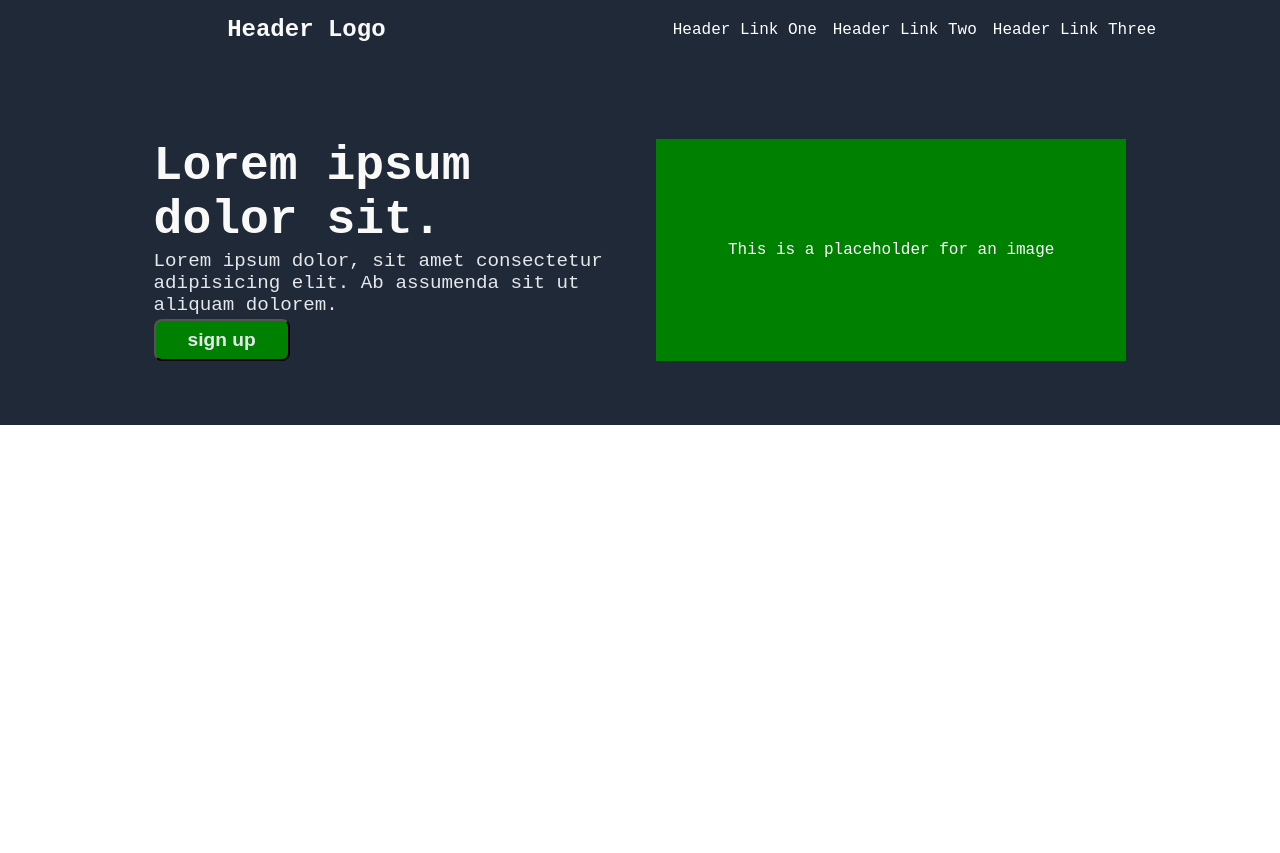
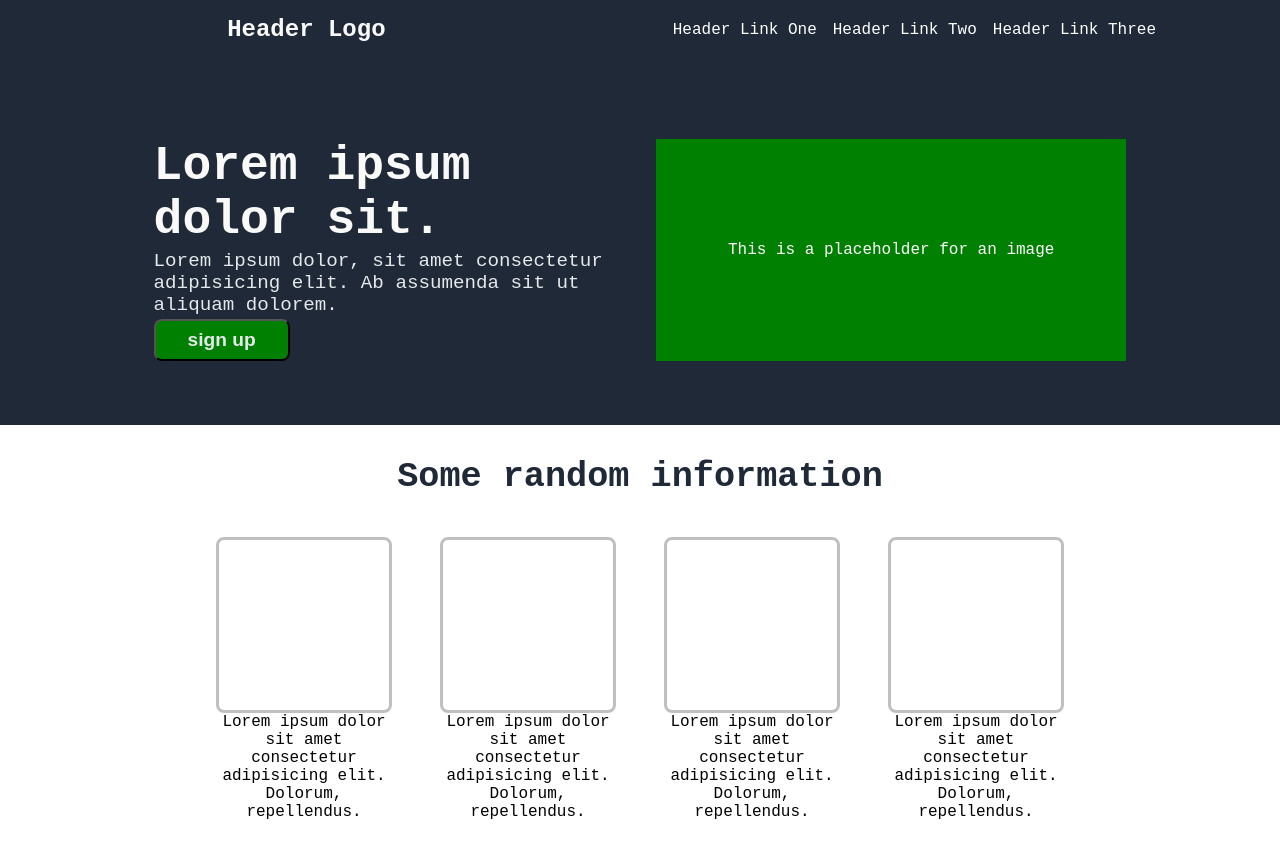
Before and after one commit to Knguyen-dev/odin-project-landing, a plain HTML site: page index.html in a window 1280 px wide. Before the commit the page ends 800 px from the top, so only its background shows below. Drawn offline with Linux system fonts and the light colour scheme.

Commit message:
Finished the designing for the random information section

```diff
--- a/index.html
+++ b/index.html
@@ -29,7 +29,41 @@
           This is a placeholder for an image
         </div>
       </div>
+    </section>
 
+    <section class="information-section">
+      <h1>Some random information</h1>
+      <!-- Content row section -->
+      <div class="content-row">
+        <!-- Single content block -->
+        <article>
+          <div class="image-container"></div>
+          <p class="image-details">
+            Lorem ipsum dolor sit amet consectetur adipisicing elit. Dolorum, repellendus.
+          </p>
+        </article>
+
+        <article>
+          <div class="image-container"></div>
+          <p class="image-details">
+            Lorem ipsum dolor sit amet consectetur adipisicing elit. Dolorum, repellendus.
+          </p>
+        </article>
+
+        <article>
+          <div class="image-container"></div>
+          <p class="image-details">
+            Lorem ipsum dolor sit amet consectetur adipisicing elit. Dolorum, repellendus.
+          </p>
+        </article>
+
+        <article>
+          <div class="image-container"></div>
+          <p class="image-details">
+            Lorem ipsum dolor sit amet consectetur adipisicing elit. Dolorum, repellendus.
+          </p>
+        </article>
+      </div>
     </section>
 
   </body>
--- a/styles.css
+++ b/styles.css
@@ -81,5 +81,37 @@ body {
   justify-content: center;
   align-items: center;
   background: green
+}
 
+/* information section styling */
+.information-section {
+  padding: 2em 3em;
 }
+.information-section h1 {
+  font-size: 2.2rem;
+  text-align: center;
+  font-weight: 700;
+  color: #1F2937;
+}
+
+.content-row {
+  margin-top: 2.5em;
+  display: flex;
+  justify-content: center;
+  gap: 3em;
+}
+.content-row article {
+  display: flex;
+  flex-direction: column;
+  align-items: center;
+}
+.content-row article p {
+  width: 11em;
+  text-align: center;
+}
+.image-container {
+  border: 3px solid silver;
+  height: 11em;
+  width: 11em;
+  border-radius: 8px;
+}
```
